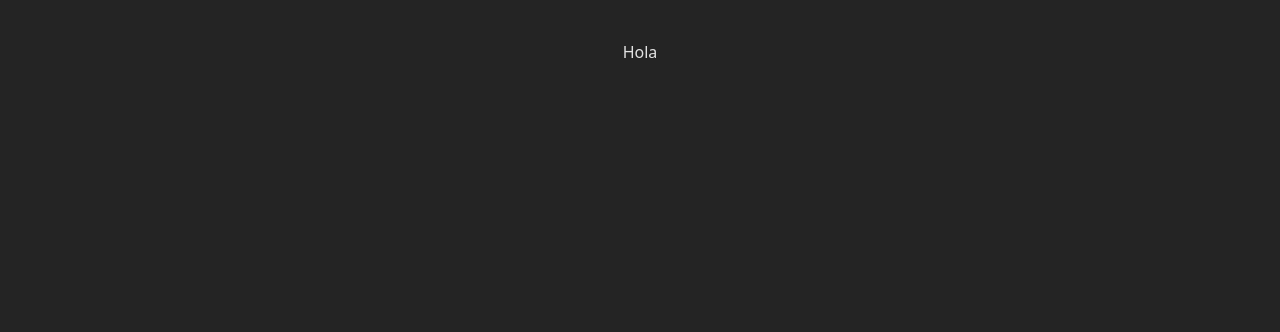
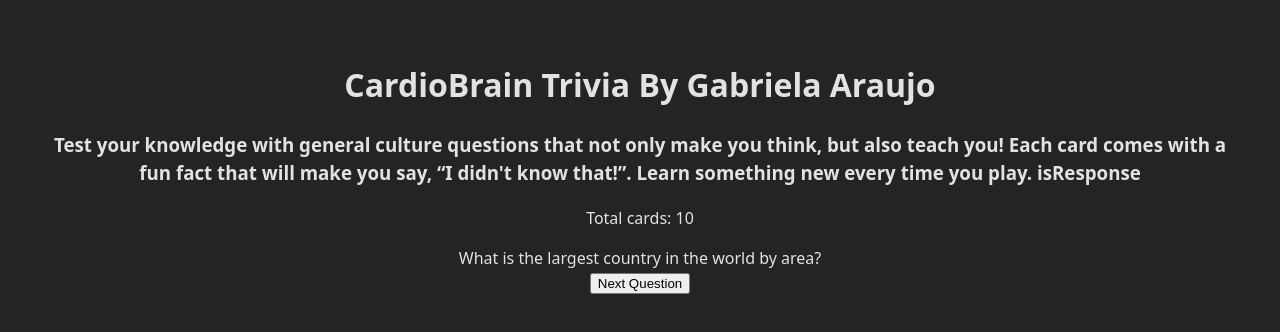
Before and after one commit to Gabyara237/flashcards, a React (Vite) app: page / in a window 1280 px wide. Shown: the top 332 px of the page. Built offline with nearby package versions, Linux system fonts and the light colour scheme.

Commit message:
feat: Update App.jsx

```diff
--- a/src/App.jsx
+++ b/src/App.jsx
@@ -1,12 +1,34 @@
 
 import './App.css'
 import Card from './components/Card';
+import questionAnswer from './data/questionAnswer.json'
+import { useState } from 'react';
 
 
 function App() {
+
+  const [currentQuestion, setCurrentQuestion] = useState(0);
+  const [isFlipped, setIsFlipped] = useState(false);
+
+  function getRandomQuestion(){
+    const randomQuestion = Math.floor(Math.random() * questionAnswer.length);
+      setCurrentQuestion(randomQuestion);
+      setIsFlipped(false);
+  }
+
   return (
     <>
-      <Card question="Hola" answer="jiji"/>
+
+      <h1 className='title'> CardioBrain Trivia By Gabriela Araujo</h1>
+      <h3 className='description'> Test your knowledge with general culture questions that not only make you think, but also teach you! Each card comes with a fun fact that will make you say, “I didn't know that!”. Learn something new every time you play. isResponse</h3>
+      <p>Total cards: {questionAnswer.length}</p>
+      <Card
+        question={questionAnswer[currentQuestion].question}
+        answer={questionAnswer[currentQuestion].answer}
+        funFact={questionAnswer[currentQuestion].funFact}
+        isFlipped={isFlipped}
+        setIsFlipped={setIsFlipped}/>
+      <button onClick={getRandomQuestion}> Next Question </button>
     </>
   )
 }
```
